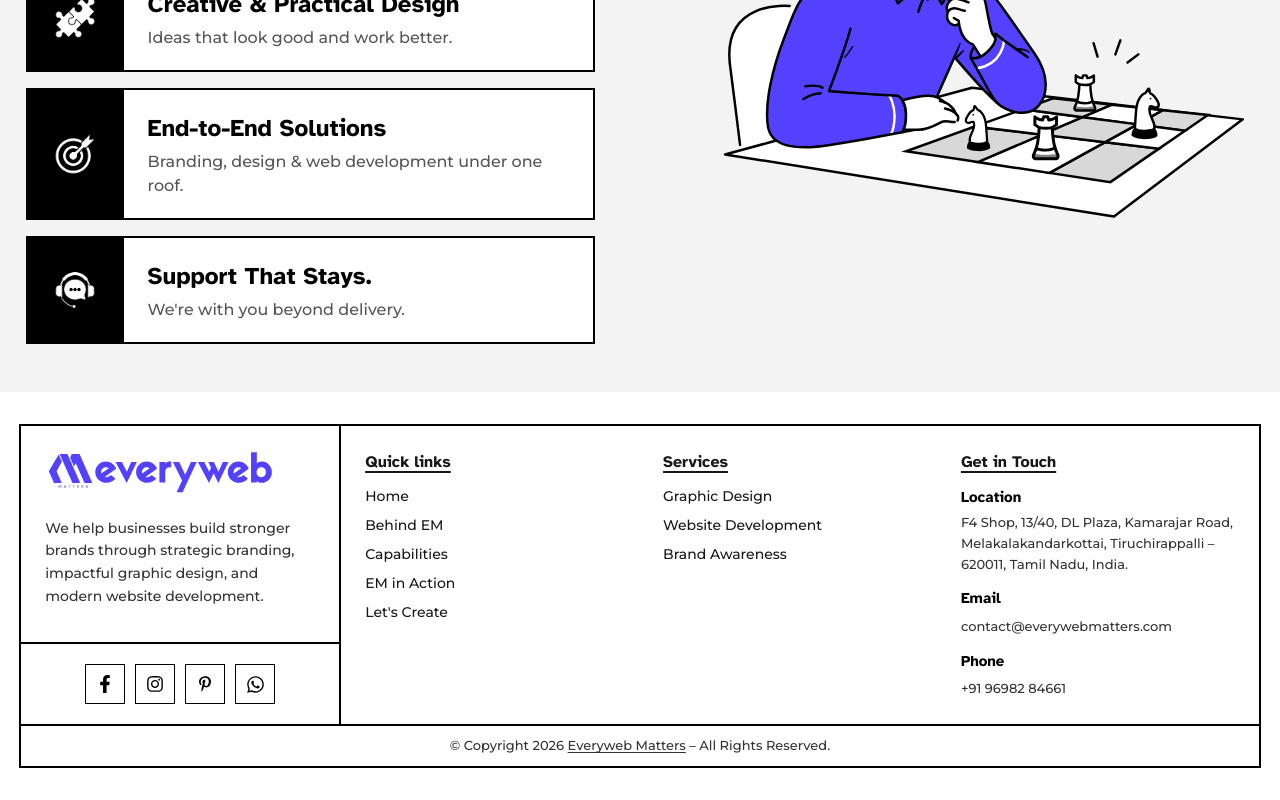
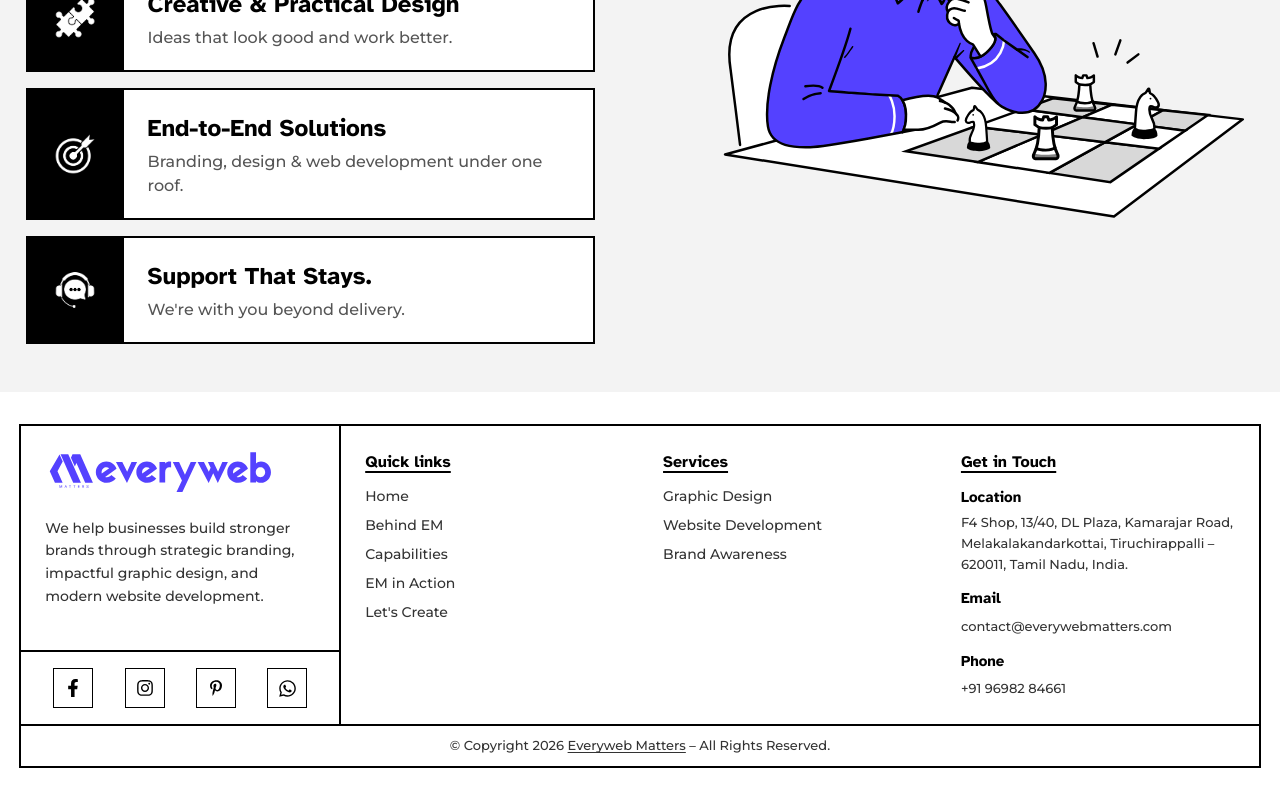
Before and after one commit to Gokulrajcse1/everyweb-frontend, a Next.js app: page / in a window 1280 px wide. Shown: the part 2955-3755 px from the top of the page. Built offline with nearby package versions, Linux system fonts and the light colour scheme.

Commit message:
social medias icons containers space aligned --footer.tsx

```diff
--- a/components/Footer.tsx
+++ b/components/Footer.tsx
@@ -11,28 +11,11 @@ import {
 
 export default function Footer() {
   const navItems = [
-    { label: "Home", href: "/#hero" },
+    { label: "Home", href: "/" },
     { label: "Behind EM", href: "/about" },
     { label: "Capabilities", href: "/service" },
     { label: "EM in Action", href: "/works" },
     { label: "Let's Create", href: "/contact" },
-  ];
-
-  // SERVICE LINKS
-  // These IDs MUST match the IDs used inside app/service/page.tsx
- const serviceLinks = [
-  {
-    label: "Graphic Design",
-    href: "/service#graphic-design",
-  },
-  {
-    label: "Website Development",
-    href: "/service#website-development",
-  },
-  {
-    label: "Brand Awareness",
-    href: "/service#brand-awareness",
-  },
   ];
 
   const socialLinks = [
@@ -60,34 +43,43 @@ export default function Footer() {
 
   return (
     <footer className="bg-white py-6 sm:py-8">
-      <div className="mx-auto w-[calc(100%-1rem)] border-2 border-black bg-white sm:w-[98vw] lg:w-[97vw]">
+      <div className="mx-auto w-[calc(100%-1rem)] max-w-none border-2 border-black bg-white sm:w-[98vw] lg:w-[97vw]">
+
         {/* MAIN FOOTER */}
         <div className="grid grid-cols-1 lg:grid-cols-[320px_1fr]">
+
+          {/* LEFT BRAND SECTION */}
+          <div className="flex flex-col border-b-2 border-black lg:border-b-0 lg:border-r-2">
+
             {/* BRAND */}
-          <div className="flex flex-col border-b-2 border-black lg:border-b-0 lg:border-r-2">
             <div className="flex-1 p-5 sm:p-6">
+
+              {/* LOGO */}
               <Link
-                href="/#hero"
-                className="inline-flex transition-transform hover:scale-[1.02]"
+                href="/"
+                className="inline-flex items-center transition-transform duration-300 hover:scale-[1.02]"
               >
                 <Image
                   src="/EM logo.svg"
                   alt="EveryWeb Matters"
                   width={220}
                   height={60}
-                  className="h-10 w-auto sm:h-11"
+                  priority
+                  className="h-10 w-auto max-w-full object-contain sm:h-11"
                 />
               </Link>
 
-              <p className="mt-4 max-w-72 text-[14px] leading-relaxed text-[#333]">
+              {/* DESCRIPTION */}
+              <p className="mt-4 max-w-72 text-[14px] leading-relaxed text-[#333333]">
                 We help businesses build stronger brands through strategic
                 branding, impactful graphic design, and modern website
                 development.
               </p>
             </div>
 
-            {/* SOCIAL */}
-            <div className="flex justify-center gap-2.5 border-t-2 border-black p-4 sm:p-5">
+           {/* SOCIAL MEDIA */}
+<div className="border-t-2 border-black px-6 py-4 sm:px-8">
+  <div className="flex items-center justify-between gap-3">
     {socialLinks.map((social) => (
       <a
         key={social.label}
@@ -95,28 +87,44 @@ export default function Footer() {
         target="_blank"
         rel="noopener noreferrer"
         aria-label={social.label}
-                  className="flex h-10 w-10 items-center justify-center border border-black text-black transition-all hover:bg-black hover:text-white"
+        className="
+          flex
+          h-10
+          w-10
+          shrink-0
+          items-center
+          justify-center
+          border
+          border-black
+          text-black
+          transition-all
+          duration-200
+          hover:bg-black
+          hover:text-white
+        "
       >
         {social.icon}
       </a>
     ))}
   </div>
 </div>
+          </div>
 
-          {/* RIGHT SIDE */}
+          {/* RIGHT CONTENT */}
           <div className="grid grid-cols-1 gap-6 p-5 sm:p-6 md:grid-cols-3">
+
             {/* QUICK LINKS */}
             <div>
-              <h3 className="mb-3 text-[16px] font-black underline decoration-2 underline-offset-4">
+              <h3 className="mb-3 text-[16px] font-black text-black underline decoration-2 underline-offset-4">
                 Quick links
               </h3>
 
-              <nav className="space-y-2 text-[14px]">
+              <nav className="space-y-2 text-[14px] text-[#333333]">
                 {navItems.map((item) => (
                   <Link
                     key={item.label}
                     href={item.href}
-                    className="block transition-colors hover:text-[#5a4bff]"
+                    className="block transition-colors duration-300 hover:text-[#5a4bff]"
                   >
                     {item.label}
                   </Link>
@@ -126,44 +134,37 @@ export default function Footer() {
 
             {/* SERVICES */}
             <div>
-              <h3 className="mb-3 text-[16px] font-black underline decoration-2 underline-offset-4">
+              <h3 className="mb-3 text-[16px] font-black text-black underline decoration-2 underline-offset-4">
                 Services
               </h3>
 
-             <nav className="space-y-2 text-[14px]">
-  {serviceLinks.map((service) => (
-    <a
-      key={service.label}
-      href={service.href}
-      className="block transition-colors hover:text-[#5a4bff]"
-    >
-      {service.label}
-    </a>
-  ))}
-</nav>
+              <div className="space-y-2 text-[14px] text-[#333333]">
+                <p>Graphic Design</p>
+                <p>Website Development</p>
+                <p>Brand Awareness</p>
+              </div>
             </div>
 
-            {/* CONTACT */}
+            {/* GET IN TOUCH */}
             <div>
-              <h3 className="mb-3 text-[16px] font-black underline decoration-2 underline-offset-4">
+              <h3 className="mb-3 text-[16px] font-black text-black underline decoration-2 underline-offset-4">
                 Get in Touch
               </h3>
 
-              <div className="space-y-3 text-[#333]">
-                {/* LOCATION */}
+              <div className="space-y-3 text-[#333333]">
+
                 <div>
                   <h4 className="mb-1 text-[15px] font-semibold text-black">
                     Location
                   </h4>
 
-                  <p className="text-[13px] leading-relaxed">
+                  <p className="w-full text-[13px] leading-relaxed text-[#333333]">
                     F4 Shop, 13/40, DL Plaza, Kamarajar Road,
                     Melakalakandarkottai, Tiruchirappalli – 620011,
                     Tamil Nadu, India.
                   </p>
                 </div>
 
-                {/* EMAIL */}
                 <div>
                   <h4 className="mb-1 text-[15px] font-semibold text-black">
                     Email
@@ -171,13 +172,12 @@ export default function Footer() {
 
                   <a
                     href="mailto:contact@everywebmatters.com"
-                    className="break-all text-[13px] hover:text-[#5a4bff]"
+                    className="break-all text-[13px] text-[#333333] transition-colors duration-300 hover:text-[#5a4bff]"
                   >
                     contact@everywebmatters.com
                   </a>
                 </div>
 
-                {/* PHONE */}
                 <div>
                   <h4 className="mb-1 text-[15px] font-semibold text-black">
                     Phone
@@ -185,19 +185,21 @@ export default function Footer() {
 
                   <a
                     href="tel:+919698284661"
-                    className="text-[13px] hover:text-[#5a4bff]"
+                    className="text-[13px] text-[#333333] transition-colors duration-300 hover:text-[#5a4bff]"
                   >
                     +91 96982 84661
                   </a>
                 </div>
+
               </div>
             </div>
+
           </div>
         </div>
 
         {/* COPYRIGHT */}
         <div className="border-t-2 border-black py-2.5 text-center">
-          <p className="text-[13px] text-[#333]">
+          <p className="text-[13px] text-[#333333]">
             © Copyright 2026{" "}
             <span className="underline underline-offset-2">
               Everyweb Matters
@@ -205,6 +207,7 @@ export default function Footer() {
             – All Rights Reserved.
           </p>
         </div>
+
       </div>
     </footer>
   );
```
Lines whose indentation alone changed are shown as unchanged.
